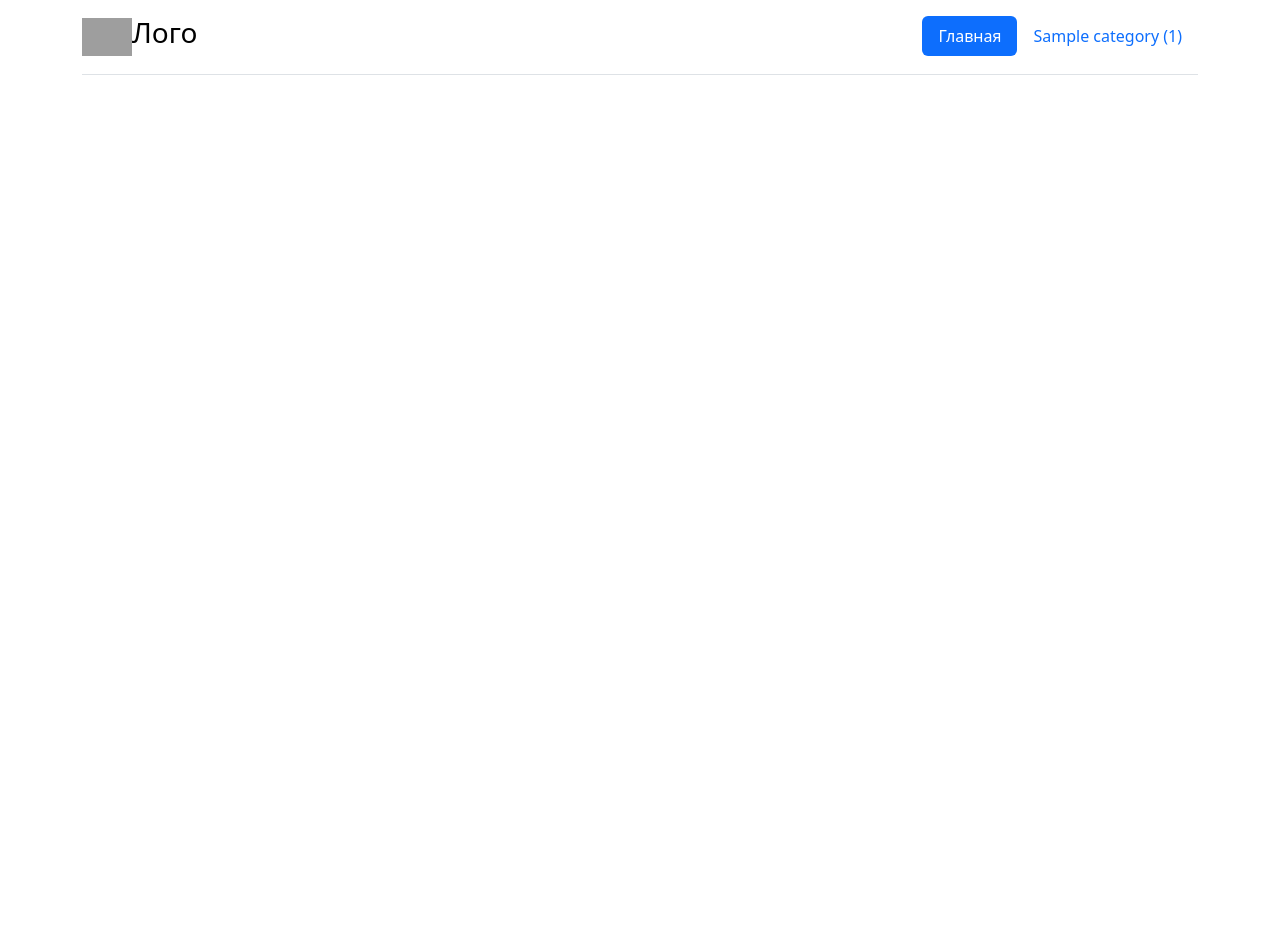
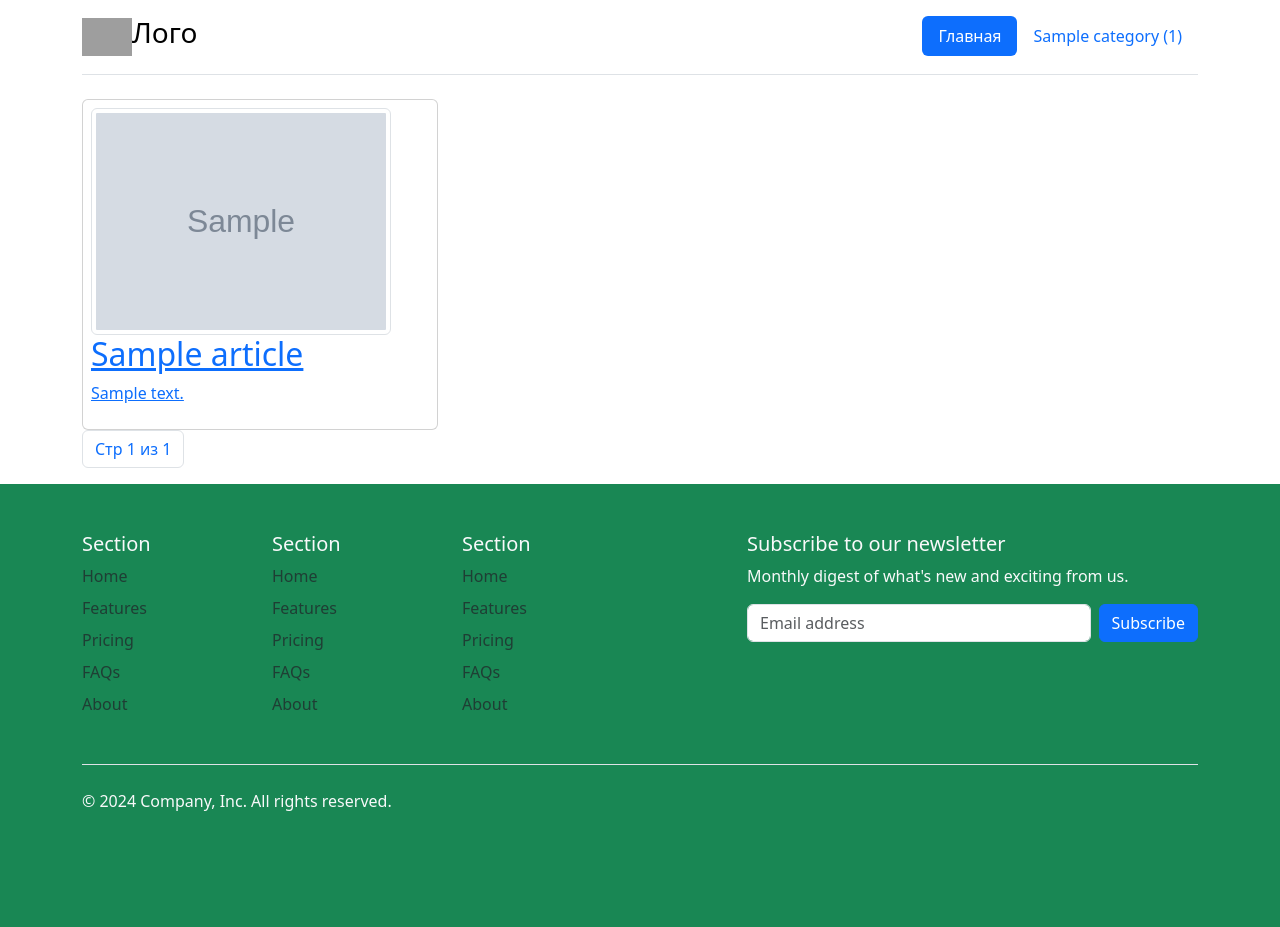
Before and after one commit to edzen12/news-backend9, a Django app: page / in a window 1280 px wide. Before the commit the page ends 75 px from the top, so only its background shows below. Run offline with Django 5.2, Linux system fonts and the light colour scheme; tables that the repository leaves empty hold one stand-in row (values such as "Sample post"); grey boxes marked "Sample" are stand-in pictures; some libraries are stand-ins or nearby versions; grey boxes are pictures that could not be loaded.

Commit message:
вывод данных на главную страницу и страницу категории, а также добавление footer'а

```diff
--- a/post/views.py
+++ b/post/views.py
@@ -8,7 +8,7 @@ from post.models import Article, Category
 def index(request):
     articles = Article.objects.all()
 
-    paginator = Paginator(articles, 3) # кол-во постов на страницу
+    paginator = Paginator(articles, 2) # кол-во постов на страницу
     page_number = request.GET.get('page')
     page_obj = paginator.get_page(page_number)
 
@@ -38,7 +38,7 @@ def category_posts(request, slug):
     category = get_object_or_404(Category, slug=slug)
     articles = Article.objects.filter(category=category)
 
-    paginator = Paginator(articles, 3) # кол-во постов на страницу
+    paginator = Paginator(articles, 2) # кол-во постов на страницу
     page_number = request.GET.get('page')
     page_obj = paginator.get_page(page_number)
 
--- a/templates/base.html
+++ b/templates/base.html
@@ -36,6 +36,66 @@
 
     {% endblock content %}
 
+<div class=" bg-success text-light">
+  <footer class="container py-5">
+    <div class="row">
+      <div class="col-6 col-md-2 mb-3">
+        <h5>Section</h5>
+        <ul class="nav flex-column">
+          <li class="nav-item mb-2"><a href="#" class="nav-link p-0 text-body-secondary">Home</a></li>
+          <li class="nav-item mb-2"><a href="#" class="nav-link p-0 text-body-secondary">Features</a></li>
+          <li class="nav-item mb-2"><a href="#" class="nav-link p-0 text-body-secondary">Pricing</a></li>
+          <li class="nav-item mb-2"><a href="#" class="nav-link p-0 text-body-secondary">FAQs</a></li>
+          <li class="nav-item mb-2"><a href="#" class="nav-link p-0 text-body-secondary">About</a></li>
+        </ul>
+      </div>
+
+      <div class="col-6 col-md-2 mb-3">
+        <h5>Section</h5>
+        <ul class="nav flex-column">
+          <li class="nav-item mb-2"><a href="#" class="nav-link p-0 text-body-secondary">Home</a></li>
+          <li class="nav-item mb-2"><a href="#" class="nav-link p-0 text-body-secondary">Features</a></li>
+          <li class="nav-item mb-2"><a href="#" class="nav-link p-0 text-body-secondary">Pricing</a></li>
+          <li class="nav-item mb-2"><a href="#" class="nav-link p-0 text-body-secondary">FAQs</a></li>
+          <li class="nav-item mb-2"><a href="#" class="nav-link p-0 text-body-secondary">About</a></li>
+        </ul>
+      </div>
+
+      <div class="col-6 col-md-2 mb-3">
+        <h5>Section</h5>
+        <ul class="nav flex-column">
+          <li class="nav-item mb-2"><a href="#" class="nav-link p-0 text-body-secondary">Home</a></li>
+          <li class="nav-item mb-2"><a href="#" class="nav-link p-0 text-body-secondary">Features</a></li>
+          <li class="nav-item mb-2"><a href="#" class="nav-link p-0 text-body-secondary">Pricing</a></li>
+          <li class="nav-item mb-2"><a href="#" class="nav-link p-0 text-body-secondary">FAQs</a></li>
+          <li class="nav-item mb-2"><a href="#" class="nav-link p-0 text-body-secondary">About</a></li>
+        </ul>
+      </div>
+
+      <div class="col-md-5 offset-md-1 mb-3">
+        <form>
+          <h5>Subscribe to our newsletter</h5>
+          <p>Monthly digest of what's new and exciting from us.</p>
+          <div class="d-flex flex-column flex-sm-row w-100 gap-2">
+            <label for="newsletter1" class="visually-hidden">Email address</label>
+            <input id="newsletter1" type="text" class="form-control" placeholder="Email address">
+            <button class="btn btn-primary" type="button">Subscribe</button>
+          </div>
+        </form>
+      </div>
+    </div>
+
+    <div class="d-flex flex-column flex-sm-row justify-content-between py-4 my-4 border-top">
+      <p>© 2024 Company, Inc. All rights reserved.</p>
+      <ul class="list-unstyled d-flex">
+        <li class="ms-3"><a class="link-body-emphasis" href="#"><svg class="bi" width="24" height="24"><use xlink:href="#twitter"></use></svg></a></li>
+        <li class="ms-3"><a class="link-body-emphasis" href="#"><svg class="bi" width="24" height="24"><use xlink:href="#instagram"></use></svg></a></li>
+        <li class="ms-3"><a class="link-body-emphasis" href="#"><svg class="bi" width="24" height="24"><use xlink:href="#facebook"></use></svg></a></li>
+      </ul>
+    </div>
+  </footer>
+</div>
+
     <script src="{% static 'js/bootstrap.bundle.min.js' %}"></script>
   </body>
 </html>
--- a/templates/index.html
+++ b/templates/index.html
@@ -3,7 +3,7 @@
 {% block content %}
     <div class="container">
         <div class="row">
-            {% for art in articles %}
+            {% for art in page_obj %}
             <div class="col-lg-4">
                 <div class="card p-2">
                     <a href='{% url "post_detail" art.slug %}'>
@@ -16,4 +16,30 @@
             {% endfor %}
         </div>
     </div>
+    <!-- pagination -->
+     <nav class="container" aria-label="Пример навигации по страницам">
+        <ul class="pagination">
+            {% if page_obj.has_previous %}
+            <li class="page-item">
+                <a class="page-link" href="?page=1">1ая</a>
+            </li>
+            <li class="page-item">
+                <a class="page-link" href="?page={{page_obj.previous_page_number}}">
+                    Назад
+                </a>
+            </li>
+            {% endif %}
+            <li class="page-item"><a class="page-link" href="#">
+                Стр {{page_obj.number}} из {{page_obj.paginator.num_pages}}
+            </a></li>
+            {% if page_obj.has_next %}
+            <li class="page-item">
+                <a class="page-link" href="?page={{page_obj.next_page_number}}">Следующая</a>
+            </li>
+            <li class="page-item">
+                <a class="page-link" href="?page={{page_obj.paginator.num_pages}}">Последняя</a>
+            </li>
+            {% endif %}
+        </ul>
+    </nav>
 {% endblock content %}
```
Also changed, not shown: templates/category.html (+27 -1 lines).
